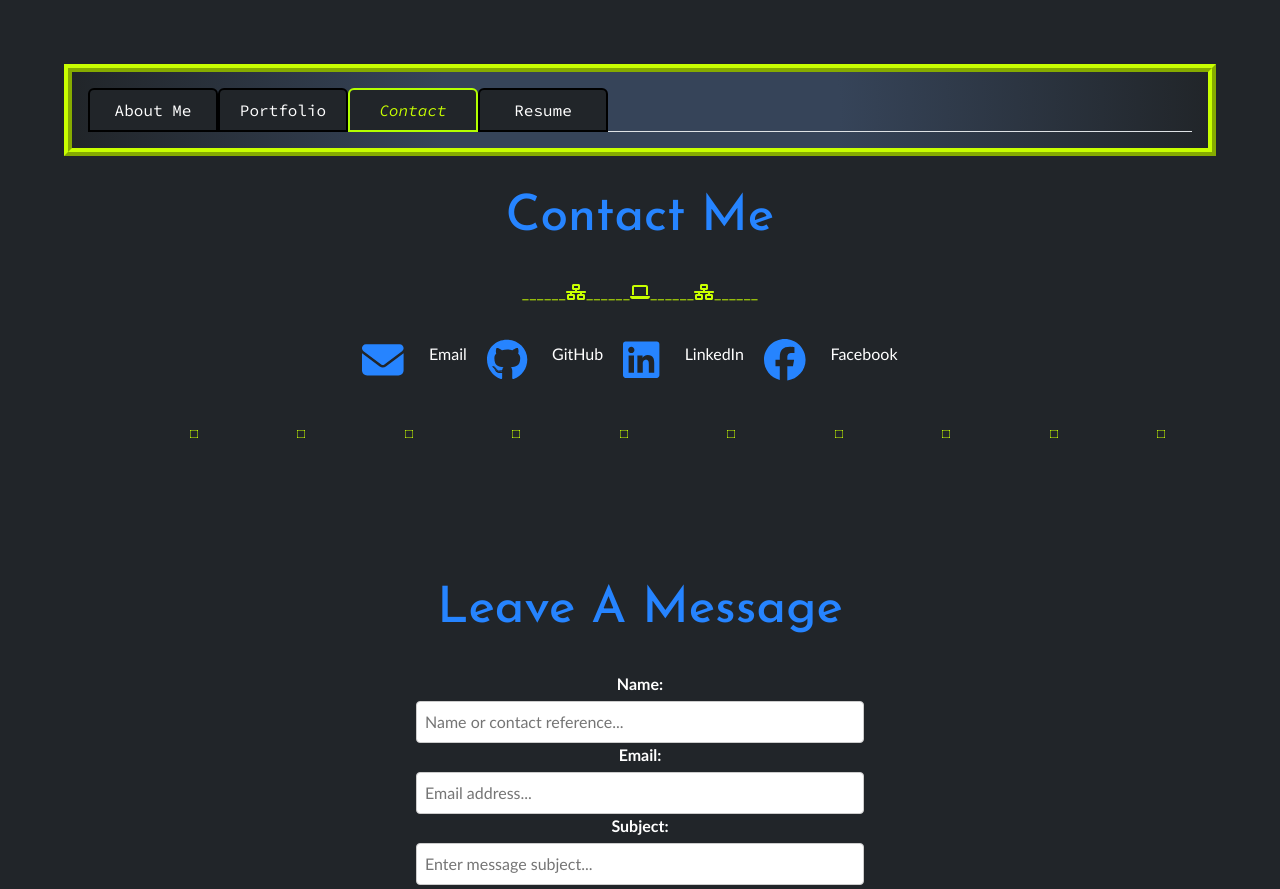
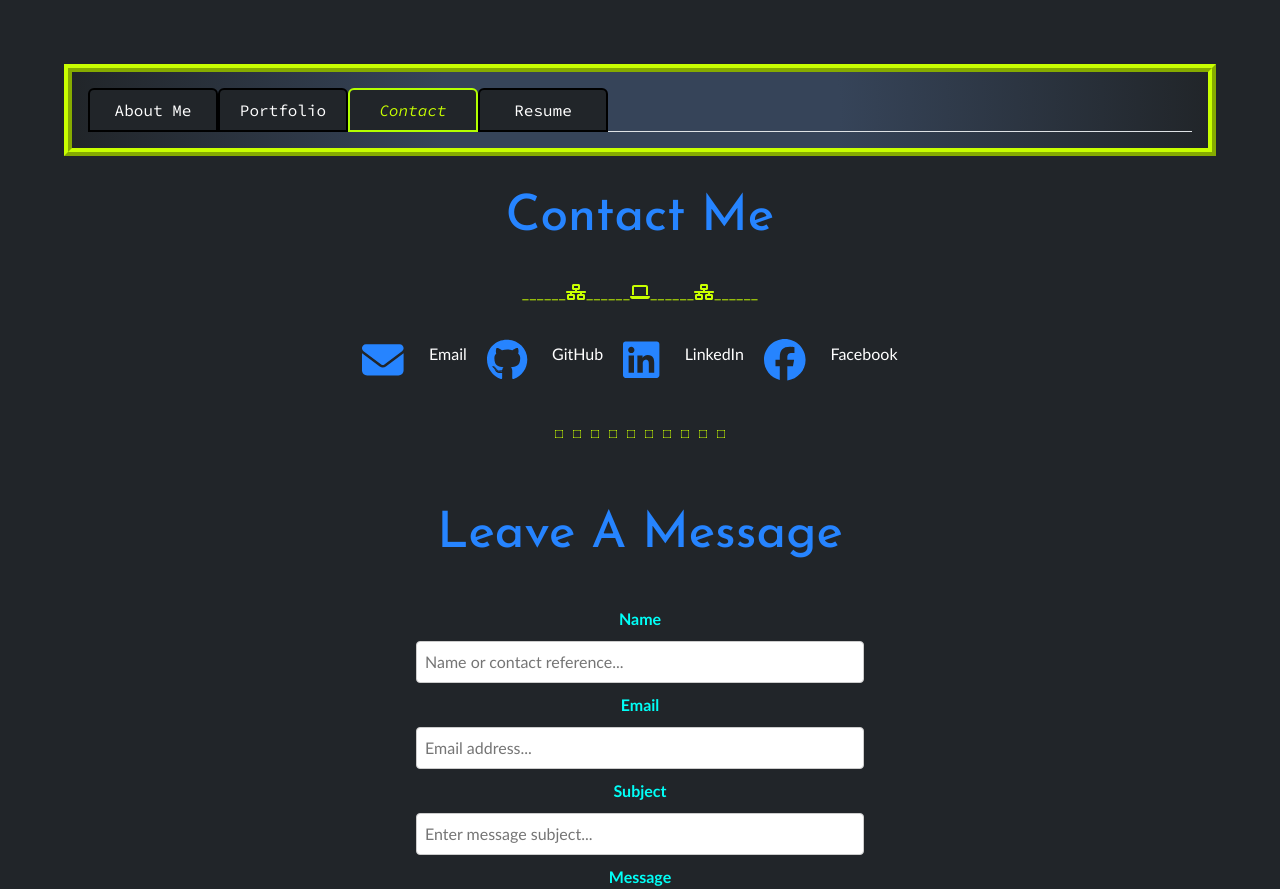
Before and after one commit to sifzerda/react-challenge, a React (Vite) app: page /Contact in a window 1280 px wide. Shown: the top 889 px of the page. Built offline with nearby package versions, Linux system fonts and the light colour scheme; a web font is replaced by a local one.

Commit message:
fixed squares so they center when page minimized

```diff
--- a/src/App.css
+++ b/src/App.css
@@ -403,6 +403,12 @@ form {
   margin: 0 auto;
 }
 
+.form-container {
+  display: flex;
+  justify-content: center;
+  align-items: center;
+}
+
 .form-container button {
   background-color: var(--blue);
   color: white;
@@ -429,8 +435,9 @@ form {
 label {
   display: block;
   font-weight: bold;
-  margin-bottom: 5px;
-  color: #ffffff;
+  margin-bottom: 10px;
+  margin-top: 10px;
+  color: var(--cyan);
 }
 
 div.contact-icons {
@@ -527,16 +534,17 @@ a.icon {
 
 div.blue-separator {
   display: flex;
-  justify-content: space-between;
+  justify-content: center;
   /* Align squares with space between */
   align-items: center;
-  padding: 35px 35px 110px 110px;
+  padding: 35px 0;
 }
 
 .blue-square {
   width: 8px;
   height: 8px;
   background-color: var(--volt);
+  margin: 0 5px;
 }
 
 #root {
@@ -693,7 +701,7 @@ div.blue-separator {
   }
 
   .form-container button {
-    padding: 8px 216px;
+    padding: 8px 16px;
     font-size: 14px;
   }
 
--- a/src/components/ContactForm.jsx
+++ b/src/components/ContactForm.jsx
@@ -48,7 +48,7 @@ function ContactForm() {
 
         <form onSubmit={handleSubmit}>
             <div>
-                <label htmlFor="name">Name:</label>
+                <label htmlFor="name">Name</label>
                 <input
                     type="text"
                     placeholder="Name or contact reference..."
@@ -61,7 +61,7 @@ function ContactForm() {
                 />
             </div>
             <div>
-                <label htmlFor="email">Email:</label>
+                <label htmlFor="email">Email</label>
                 <input
                     type="email"
                     placeholder="Email address..."
@@ -74,7 +74,7 @@ function ContactForm() {
                 />
             </div>
             <div>
-                <label htmlFor="subject">Subject:</label>
+                <label htmlFor="subject">Subject</label>
                 <input
                     type="subject"
                     placeholder="Enter message subject..."
@@ -87,7 +87,7 @@ function ContactForm() {
                 />
             </div>
             <div>
-                <label htmlFor="message">Message:</label>
+                <label htmlFor="message">Message</label>
                 <textarea
                     id="message"
                     placeholder="Enter your message here"
```
